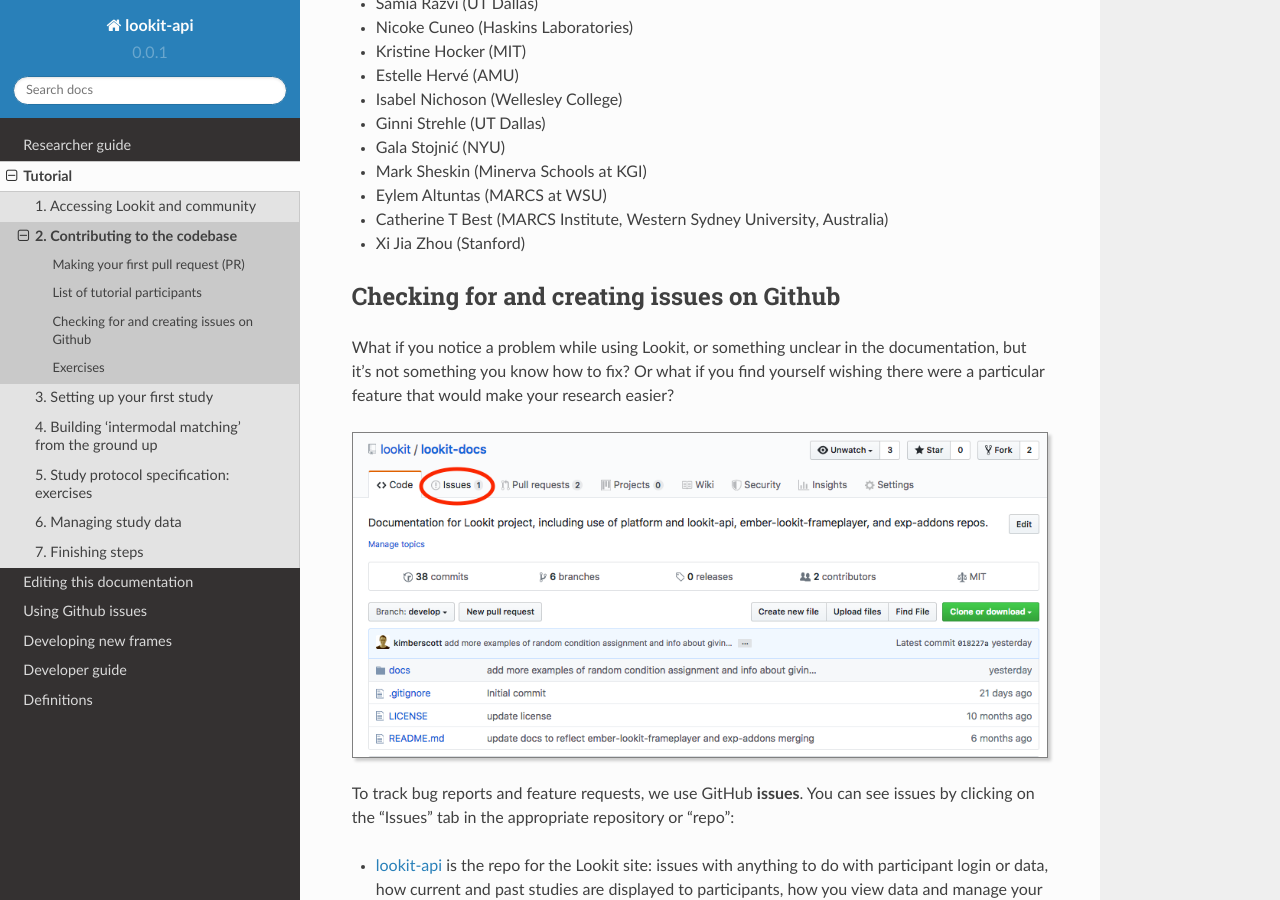
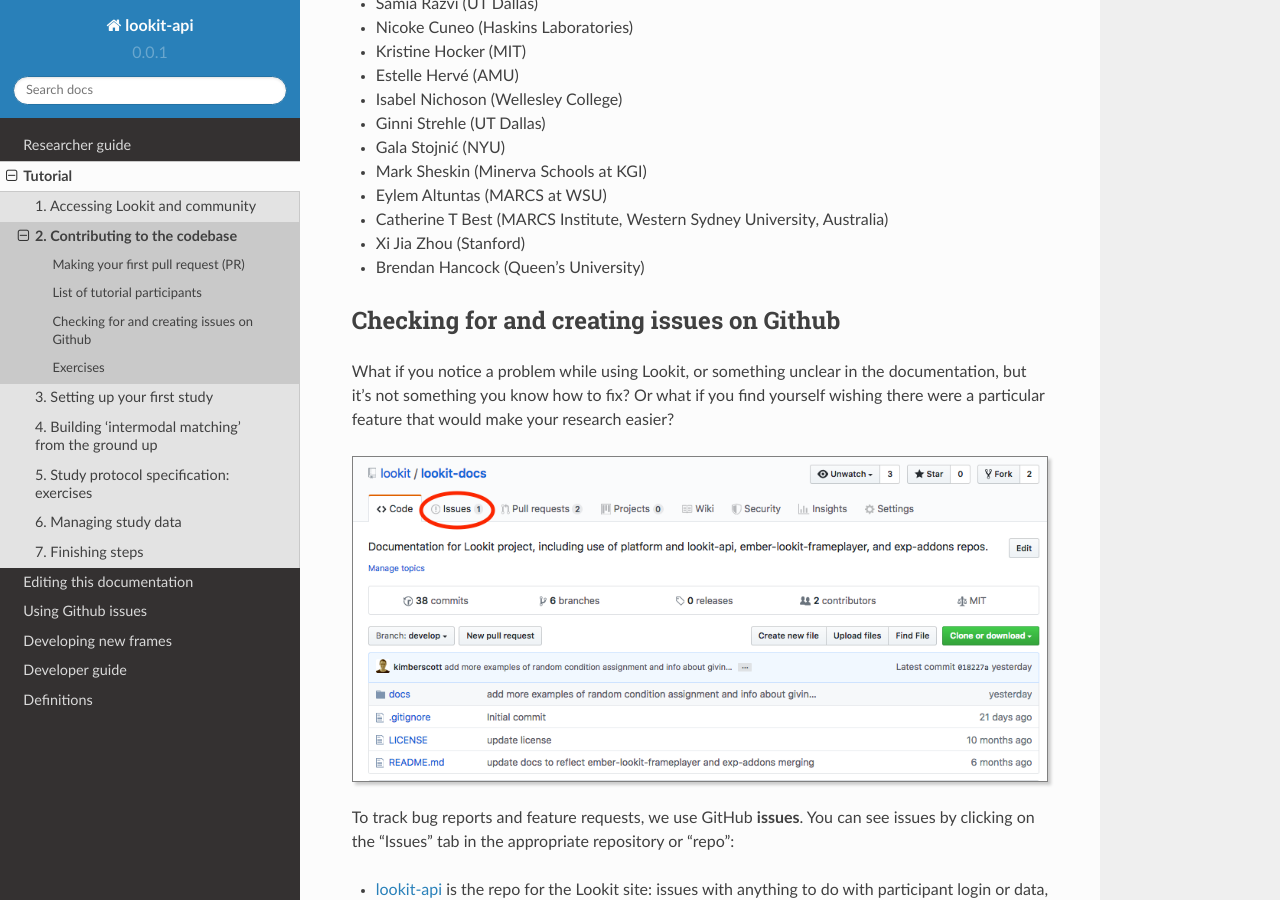
Before and after one commit to lookit/lookit-docs, a Sphinx documentation site: the page built from docs/source/tutorial-contributing.rst, in a window 1280 px wide and 900 px high, scrolled down 5281 px. Built offline with Sphinx 7.4.7 and the Read the Docs theme 2.0.0, drawn with Linux system fonts in a browser that asks for light colours.

Commit message:
Add tutorial participant to list

```diff
--- a/docs/source/tutorial-contributing.rst
+++ b/docs/source/tutorial-contributing.rst
@@ -128,6 +128,7 @@
 - Eylem Altuntas (MARCS at WSU)
 - Catherine T Best (MARCS Institute, Western Sydney University, Australia)
 - Xi Jia Zhou (Stanford)
+- Brendan Hancock (Queen's University)
 
 .. _Github issues overview:
 
```
